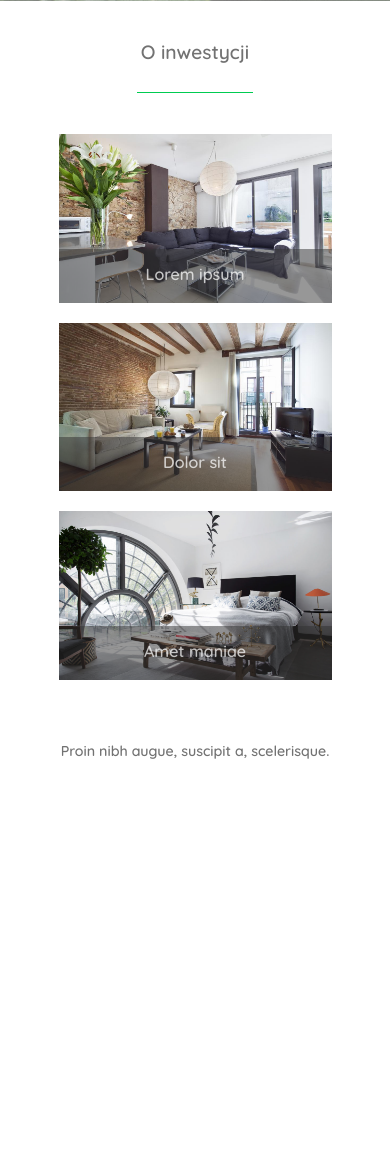
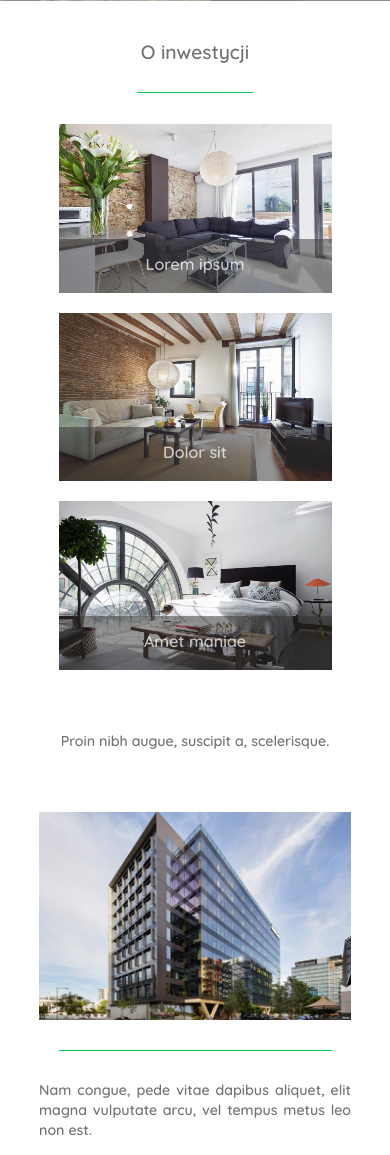
Before and after one commit to Otsupl/mint, a PHP site: page / in a window 390 px wide. Shown: the part 843-1998 px from the top of the page. Before the commit the page ends 1602 px from the top, so only its background shows below. Run offline with PHP 8.4, Linux system fonts and the light colour scheme.

Commit message:
Dodano sekcję o budynku na urządzenia mobilne

```diff
--- a/Apartments/Website/css/index.css
+++ b/Apartments/Website/css/index.css
@@ -62,7 +62,7 @@ body
     line-height: 80px;
     width: 100%;
     text-align: center;
-    margin-bottom: 40px;
+    margin-bottom: 30px;
 }
 .section-header h1
 {
@@ -132,7 +132,33 @@ body
     text-align: center;
     transition: 0.5s;
 }
-
+#about_building_img, #about_building_p
+{
+    width: 80vw;
+    margin: auto;
+}
+#about_building_p
+{
+    margin-top: 30px;
+    font-size: calc(10px + 1.1vw);
+    font-family: 'Quicksand', sans-serif;
+    color: #727272;
+    text-align: justify;
+}
+#about_building_img img
+{
+    width: 100%;
+    height: 100%;
+}
+#about_building_img::after
+{
+    content: '';
+    display: table;
+    width: 70vw;
+    height: 1px;
+    background: #00CC51;
+    margin: 30px auto auto auto;
+}
 @media only screen and (min-width: 500px) {
     #logopillar
     {
--- a/Apartments/Website/index.html
+++ b/Apartments/Website/index.html
@@ -51,6 +51,10 @@
       <div class="control" id="abouts_right"></div>
     </div>
     <div class="section-header"><h2>Proin nibh augue, suscipit a, scelerisque.</h2></div>
+    <div id="about_building">
+      <div id="about_building_img"><img src='img/building/fullres.jpg'/></div>
+      <div id="about_building_p"><p>Nam congue, pede vitae dapibus aliquet, elit magna vulputate arcu, vel tempus metus leo non est.</p></div>
+    </div>
   </section>
 
   <script src="js/vendor/modernizr-3.6.0.min.js"></script>
```
Also changed, not shown: Apartments/Website/img/building/fullres.jpg (added).
